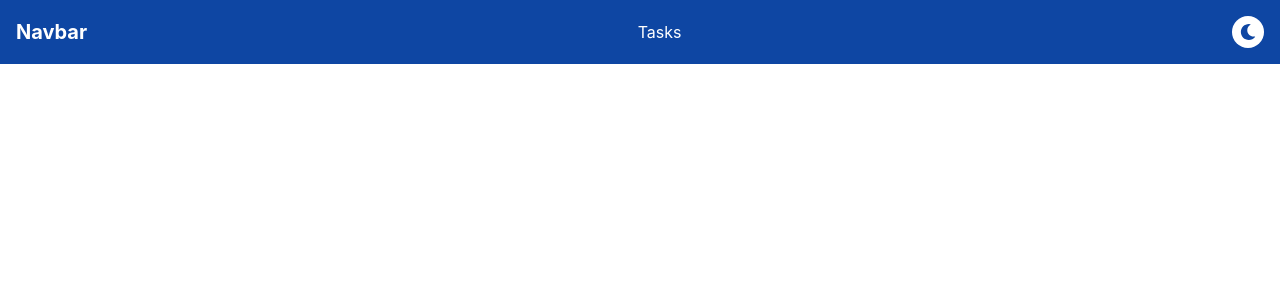
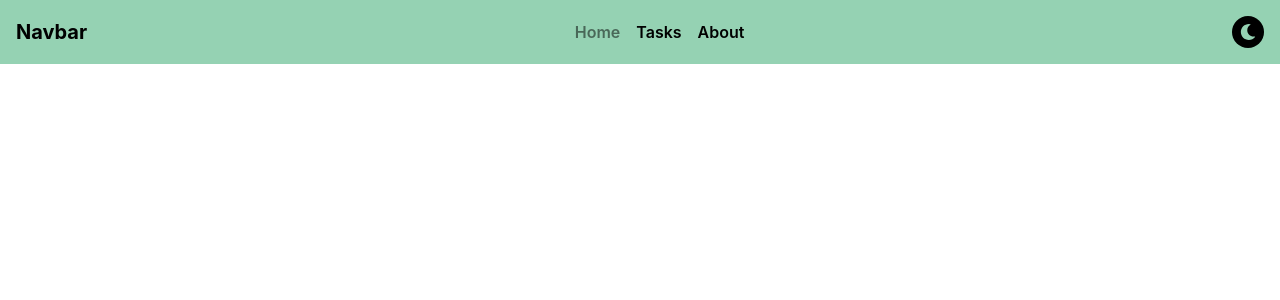
Before and after one commit to shoaib8236/tools-hub, a React (Create React App) app: page / in a window 1280 px wide. Before the commit this address had no page. Shown: the top 300 px of the page. Built offline with nearby package versions, Linux system fonts and the light colour scheme.

Commit message:
theme change

```diff
--- a/src/shared-ui/Navbar/Navbar.jsx
+++ b/src/shared-ui/Navbar/Navbar.jsx
@@ -22,16 +22,18 @@ const Navbar = () => {
   };
 
   return (
-    <nav className="bg-primary text-white p-4 flex justify-between items-center">
+    <nav className="bg-primary text-black p-4 flex justify-between items-center">
       <div className="text-xl font-bold">Navbar</div>
       <ul className="flex space-x-4">
-        <li>
+        <li className="flex space-x-4 font-semibold [&>.active]:opacity-50">
+          <NavLink to="/">Home</NavLink>
           <NavLink to="/task-manager">Tasks</NavLink>
+          <NavLink to="/about">About</NavLink>
         </li>
       </ul>
       <button
         onClick={toggleDarkMode}
-        className="p-2 rounded-full bg-white text-primary focus:outline-none"
+        className="p-2 rounded-full bg-black text-primary focus:outline-none"
       >
         {darkMode ? <FaSun /> : <FaMoon />}
       </button>
--- a/tailwind.config.js
+++ b/tailwind.config.js
@@ -7,8 +7,8 @@ module.exports = {
   theme: {
     extend: {
       colors: {
-        primary: "#0E46A3",
-        secondary: "#95D2B3",
+        primary: "#95D2B3",
+        secondary: "#95D2B3a2",
         dark: {
           "background-primary": "#171717",
           "background-secondary": "#212121",
```
